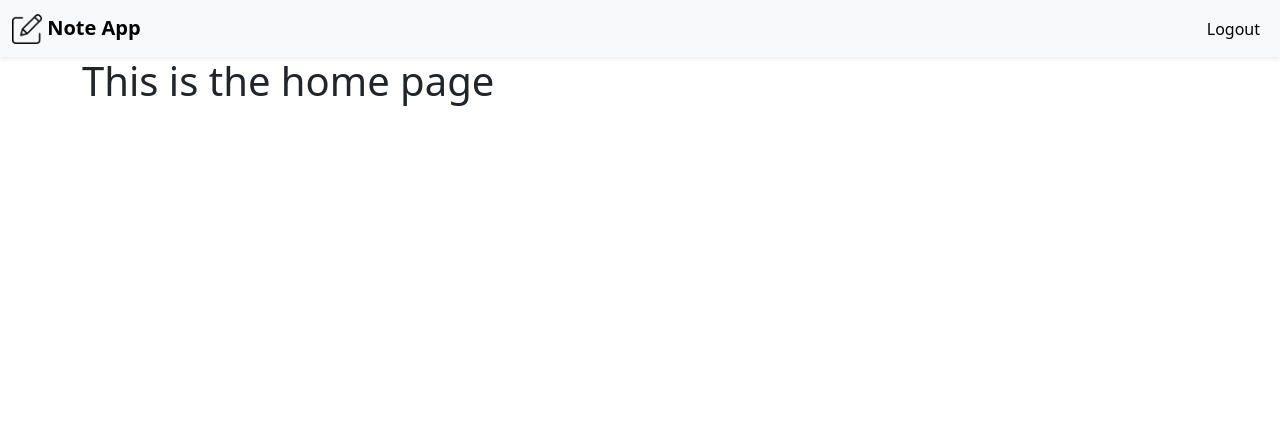
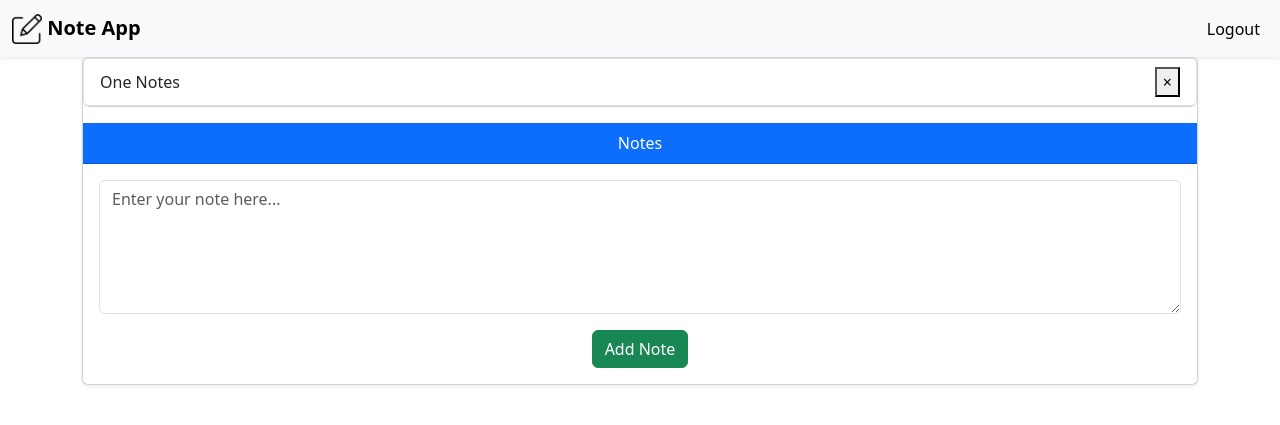
Before and after one commit to Joseph-gift/Note-app, a Flask app: page / in a window 1280 px wide. Shown: the top 425 px of the page. Run offline with Flask 3, Linux system fonts and the light colour scheme; a user stored in the database is signed in.

Commit message:
Add delete function and fade-out effect

```diff
--- a/website/auth.py
+++ b/website/auth.py
@@ -62,7 +62,7 @@ def signup():
             # Add User to database
             db.session.add(new_user)
             db.session.commit()
-            login_user(user,remember=True)
+            login_user(new_user,remember=True)
 
             flash("Account created succefully", category="succes")
             return redirect(url_for("views.home"))
--- a/website/static/css/signup.css
+++ b/website/static/css/signup.css
@@ -28,3 +28,15 @@
 }
 
 /* End sign up page */
+
+@keyframes fadeAnimation {
+    0%{ opacity: 1; }
+    25% { opacity: 0.75; }
+    50% { opacity: 0.5; }
+    75% { opacity: 0.25; }
+    100% { opacity: 0; }
+}
+
+.fade {
+    animation: fadeAnimation 2s ease-out ;
+}
--- a/website/static/index.js
+++ b/website/static/index.js
@@ -0,0 +1,34 @@
+// This function is called when the user clicks the "Delete" button on a note
+// It sends a POST request to the server with the note ID to delete the note
+// and then reloads the page to reflect the changes
+
+function deleteNote(noteId) {
+    fetch("/delete-note", {
+        method: "POST",
+        body: JSON.stringify({noteId: noteId})
+    }).then((_res) =>  {
+        window.location.href = "/";
+    });
+}
+
+
+
+// Fade out the alert message after a delay
+// This function is called when the DOM content is fully loaded
+// It selects all elements with the class "alert" and sets a timeout to remove the "show" class
+// and add the "fade" class after 1500 milliseconds (1.5 seconds)
+// After another 500 milliseconds (2 seconds total), it removes the alert element from the DOM
+// This creates a fade-out effect for the alert messages
+
+document.addEventListener("DOMContentLoaded", () => {
+    const alerts = document.querySelectorAll(".alert");
+    alerts.forEach(alert => {
+        setTimeout(() => {
+            alert.classList.remove("show");
+            alert.classList.add("fade");
+        }, 1500);
+        setTimeout(() => {
+            alert.remove();
+        }, 2000);
+    });
+});
--- a/website/templates/home.html
+++ b/website/templates/home.html
@@ -4,6 +4,34 @@ Home
 {% endblock %}
 
 {% block content %}
-    <h1> This is the home page</h1>
+
+<div class="card shadow-sm">
+    <ul class="list-group mb-3">
+        {% for note in user.notes %}
+            <li class="list-group-item d-flex justify-content-between align-items-center">
+                {{ note.data }}
+                <button type="button" class="close" onClick="deleteNote('{{ note.id }}')">
+                    <span aria-hidden="true">&times;</span>
+                </button>
+            </li>
+        {% else %}
+            <li class="list-group-item">No notes yet.</li>
+        {% endfor %}
+    </ul>
+    <div align="center" class="card-header bg-primary text-white">
+        Notes
+    </div>
+    <div class="card-body">
+        <form method="POST">
+            <div class="form-group">
+                <textarea name="note" id="note" class="form-control" rows="5" placeholder="Enter your note here..."></textarea>
+            </div>
+            <div class="text-center mt-3">
+                <button type="submit" class="btn btn-success">Add Note</button>
+            </div>
+        </form>
+    </div>
+</div>
+
 
 {% endblock %}
--- a/website/templates/signup.html
+++ b/website/templates/signup.html
@@ -14,7 +14,7 @@ Sign Up
                 <p>Connect with friends and the world around you.</p>
             </div>
          </div>
-        <!-- Righ side: Sign Up Form -->
+        <!-- Right side: Sign Up Form -->
          <div class="col-md-6">
             <div class="card shadow-lg form-card">
                 <div class="card-body p-4">
--- a/website/views.py
+++ b/website/views.py
@@ -1,5 +1,8 @@
-from flask import Blueprint, render_template
+from flask import Blueprint, render_template,request, flash, jsonify
 from flask_login import  login_required, current_user
+from .models import Note
+from .import db
+import json
 
 
 # Defining a blueprint for the website module
@@ -7,7 +10,35 @@ views = Blueprint("views", __name__)
 
 # Defining a route for the home page
 # This route will be accessible at the root URL ("/")
-@views.route("/")
+@views.route("/", methods=["GET","POST"])
 @login_required
 def home():
+    if request.method == "POST":
+        note = request.form.get("note")
+
+        if not note or note.strip() == "":
+            flash("Your note can't be empty", category="error")
+        elif len(note) < 1:
+            flash("Your Note is too short! ", category="error")
+        else:
+            new_note = Note(data=note, user_id=current_user.id)
+            db.session.add(new_note)
+            db.session.commit()
+            flash("Note added successfully!", category="success")
+
     return render_template('home.html', user=current_user)
+
+@views.route("/delete-note", methods=["POST"])
+def delete_note():
+    # Take data from POST and loaded as json object
+    note = json.loads(request.data)
+    # Accsess noteId attribute
+    noteId = note["noteId"]
+    # Look for the note that has that id
+    note = Note.query.get(noteId)
+    if note:
+        if note.user_id == current_user.id:
+            db.session.delete(note)
+            db.session.commit()
+            flash("Note deleted successfully!", category="success")
+    return jsonify({})
```
Also changed, not shown: instance/database.db.
